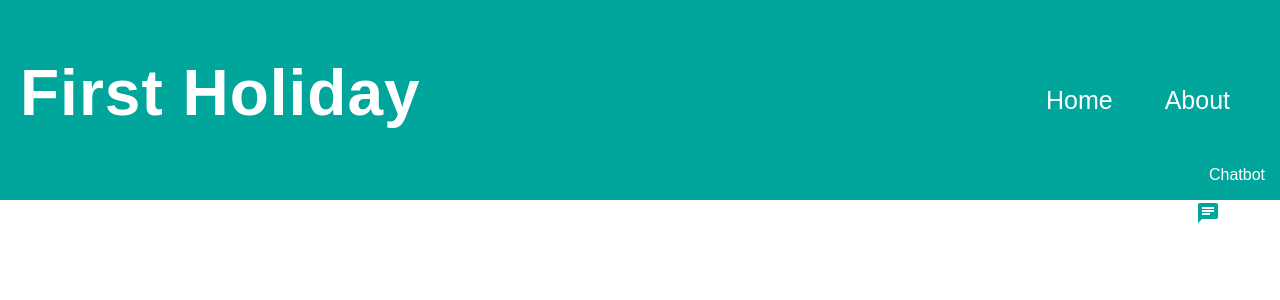
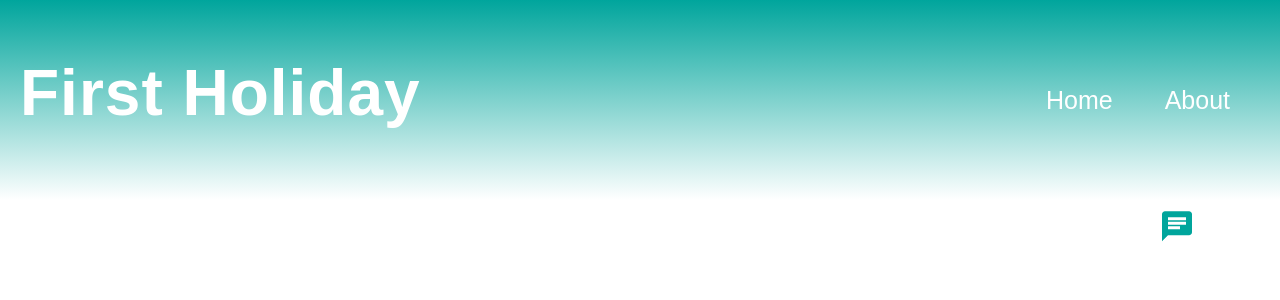
Before and after one commit to Jamie22Butler/SynopticProject, a React (Create React App) app in the folder synoptic-project/: page / in a window 1280 px wide. Shown: the top 300 px of the page. Built offline with nearby package versions, Linux system fonts and the light colour scheme; what react-chatbot-kit would draw is missing.

Commit message:
Adjusting Modal Buttons

```diff
--- a/synoptic-project/src/App.css
+++ b/synoptic-project/src/App.css
@@ -1,16 +1,12 @@
 .app-Wrapper {
-    height: 100%;
-    margin: 0;
-    font-family: Ubuntu;
-    font-size: 22px;
-}
-
-.app-Wrapper body {
-    margin: 0;
-}
-
-.app-Wrapper .App {
     display: flex;
     padding: 0px;
     margin: 0;
+    height: 100%;
+    width: 100%;
 }
+
+.app-content {
+    height: 100%;
+    width: 100%;
+}
--- a/synoptic-project/src/App.js
+++ b/synoptic-project/src/App.js
@@ -13,7 +13,7 @@ function App() {
         <Navbar />
         <Switch>
         <Route exact path="/">
-						<div className="app-Content" data-testid="app">
+						<div className="app-content" data-testid="app">
 							<ChatbotComponent/>
 						</div>
 					</Route>
--- a/synoptic-project/src/Components/Chatbot/Chatbot.css
+++ b/synoptic-project/src/Components/Chatbot/Chatbot.css
@@ -217,7 +217,7 @@
     border-color: #00A59C;
     border-radius: 5px;
     height: auto;
-    width: 80px;
+    width: 120px;
     top: 200px;
     right: 10px;
   }
@@ -225,16 +225,11 @@
   .toggle-button {
     border-style: none;
     background: transparent;
+    border-radius: 100%;
     align-items: center;
     justify-content: center;
-  }
-
-  .chatbot-header p {
-    position: absolute;
-    top: 150px;
-    right: 15px;
-    font-family: Arial, Verdana, Helvetica;
-    color: white;
+    transform: scale(1.5);
+    padding: 15px;
   }
 
   .feedback-wrapper {
@@ -257,6 +252,12 @@
     font-family: Arial, Helvetica, sans-serif;
     color: #fff;
     margin-left: 2vh;
+  }
+  .feedback-header button {
+    position: relative;
+    top: -65px;
+    left: 630px;
+
   }
 
   .feedback-body {
--- a/synoptic-project/src/Components/Chatbot/Chatbot.jsx
+++ b/synoptic-project/src/Components/Chatbot/Chatbot.jsx
@@ -15,7 +15,7 @@ const CloseButton = styled(CloseIcon)`
     color: #00A59C;
     transition: all 0.3s ease-in-out;
     &:hover {
-        color: #DF807E;
+        color: #898D8D;
     }
 `;
 
@@ -23,7 +23,7 @@ const ChatButton = styled(ChatIcon)`
     color: #00A59C;
     transition: all 0.3s ease-in-out;
     &:hover {
-        color: #DF807E;
+        color: #898D8D;
     }
 `;
 
@@ -40,14 +40,12 @@ const ChatbotComponent = () => {
 
 	const toggleFeedback = () => {
 		setShowBot(false);
-		setShowFeedback((prev) => !prev);
+		setShowFeedback(true);
+		setShowButton(false);
 	};
 
 	return (
 		<div className="chatbot-wrapper">
-			<div className="chatbot-header">
-				<p>Chatbot</p>
-			</div>
 			<div className="modal" data-testid="chat-bot" showmodal={showBot ? true : undefined}>
 				<div className="modal-buttons">
 					<button className="toggle-button" data-testid="toggle-button">
--- /dev/null
+++ b/synoptic-project/src/Components/Feedback/Feedback.css
@@ -0,0 +1,10 @@
+.toggle-button {
+    border-style: none;
+    background: transparent;
+    border-radius: 100%;
+    align-items: center;
+    justify-content: center;
+    transform: scale(1.5);
+    padding: 15px;
+    display: flex;
+  }
--- a/synoptic-project/src/Components/Feedback/Feedback.jsx
+++ b/synoptic-project/src/Components/Feedback/Feedback.jsx
@@ -1,10 +1,22 @@
 import { addDoc, collection } from '@firebase/firestore';
 import React, { useState } from 'react';
 import db from '../../Utils/Firebase';
+import CloseIcon from '@material-ui/icons/Close'
+import styled from 'styled-components';
+
+
+const CloseButton = styled(CloseIcon)`
+    color: #fff;
+    transition: all 0.3s ease-in-out;
+    &:hover {
+        color: #898D8D;
+    }
+`;
 
 const FeedbackModal = () => {
 	const [ feedback, setFeedback ] = useState('');
 	const [ showButton, setShowButton ] = useState(true);
+    const [showModal, setShowModal] = useState(true);
 
 	const writeToFirebase = async (input) => {
 		const docRef = await addDoc(collection(db, 'User-Feedback'), {
@@ -23,10 +35,21 @@ const FeedbackModal = () => {
 		setFeedback('Thanks for your feedback!');
 	};
 
+    const toggleModal = () => {
+        setShowModal(false);
+    }
+
 	return (
+        <div>
+            {showModal ? (
             <div className="feedback-wrapper">
                 <div className="feedback-header">
                     <h1>We'd love to hear your feedback!</h1>
+                    <div className="button-container">
+                        <button className="toggle-button" data-testid="toggle-button">
+                            <CloseButton onClick={toggleModal} />
+                        </button>
+                    </div>
                 </div>
                 <div className="feedback-body">
                     <form onSubmit={handleSubmit}>
@@ -46,6 +69,9 @@ const FeedbackModal = () => {
                     </form>
                 </div>
             </div>
+            ) : null
+            }
+        </div>
 	);
 };
 
--- a/synoptic-project/src/Components/Navbar/Navbar.css
+++ b/synoptic-project/src/Components/Navbar/Navbar.css
@@ -1,6 +1,6 @@
 .navbar {
     font-family: Arial, Verdana, Helvetica;
-    background: #00A59C;
+    background-image: linear-gradient(#00A59C, #fff);
     color: white;
     display: flex;
     align-items: center;
@@ -19,7 +19,6 @@
     margin-left: 20px;
     margin-right: auto;
     text-align: left;
-    transition: all 0.3s ease-in-out;
 }
 
 .navbar .links {
--- a/synoptic-project/src/index.css
+++ b/synoptic-project/src/index.css
@@ -1,3 +1,3 @@
 body {
-  margin: 0;
+    margin: 0;
 }
```
Lines whose indentation alone changed are shown as unchanged.
